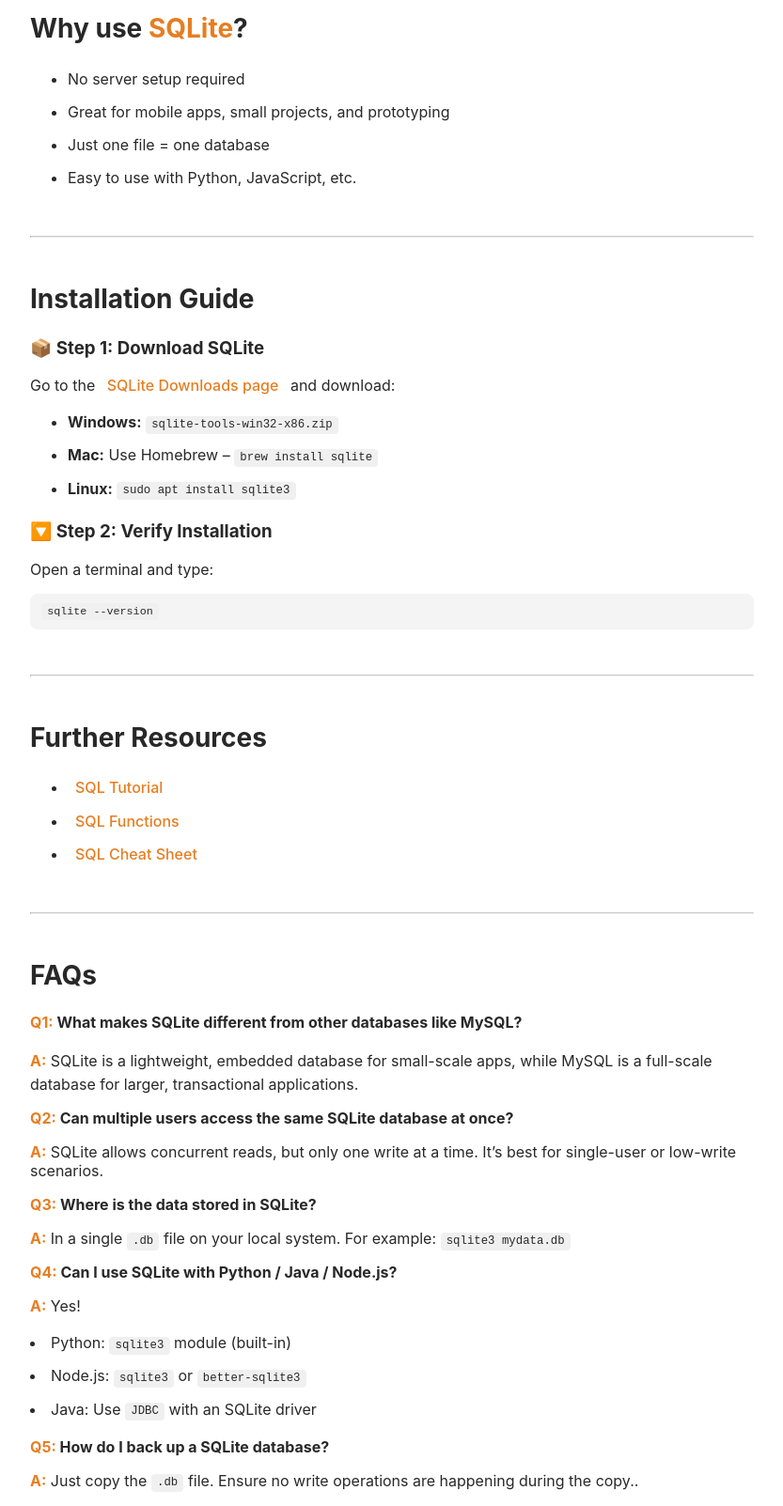
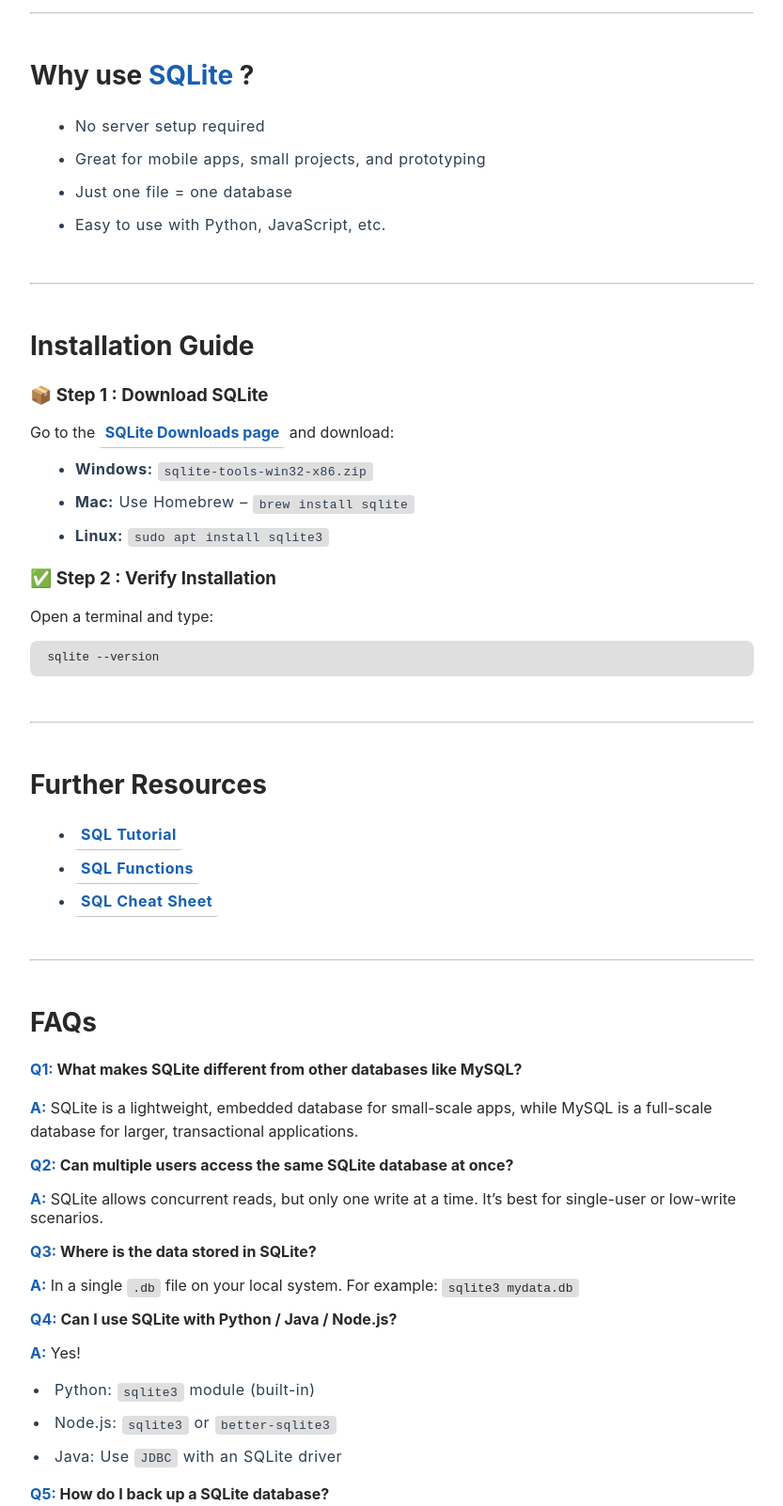
Before and after one commit to charvi-rajput/userguide, a plain HTML site: page index.html in a window 1280 px wide. Shown: the part 800-2403 px from the top of the page at 94% size, without its empty margins (223-1056 px from the left). Drawn offline with Linux system fonts and the light colour scheme.

Commit message:
final file

```diff
--- a/index.html
+++ b/index.html
@@ -9,18 +9,22 @@
 <body>
   <div class="wrapper">
     <h1>
+      <center>
       <span>Getting Started with </span>
-      <span style="color:#e67e22;">SQLite</span>
+      <span style="color:#185fb1;">SQLite</span>
+      </center>
     </h1>
+
+    <hr id="mainline">
 
     <h2 class="toc-header">Table of Contents</h2>
     <ul>
-      <li><a href="#what">What is SQLite?</a></li>
-      <li><a href="#why">Why Use SQLite?</a></li>
+      <li><a href="#what">What is SQLite ?</a></li>
+      <li><a href="#why">Why Use SQLite ?</a></li>
       <li><a href="#install">Installation Guide</a>
         <ul>
-          <li><a href="#step-1-download-sqlite">📦 Step 1: Download SQLite</a></li>
-          <li><a href="#step-2-verify-installation">🔽 Step 2: Verify Installation</a></li>
+          <li><a id="step1" href="#step-1-download-sqlite">📦 Step 1: Download SQLite</a></li>
+          <li><a id="step2" href="#step-2-verify-installation">✅ Step 2: Verify Installation</a></li>
         </ul>
       </li>
       <li><a href="#reso">Further Resources</a></li>
@@ -28,14 +32,14 @@
       <li><a href="#conclusion">Conclusion</a></li>
     </ul>
 
-    <hr id="mainline">
+    <hr>
 
-    <h2 id="what">What is <span style="color:#e67e22;">SQLite</span>?</h2>
+    <h2 id="what">What is <span style="color:#185fb1;">SQLite</span> ?</h2>
     <p style="line-height: 30px; word-spacing: 0.05rem;"><strong>SQLite</strong> is a lightweight, serverless, self-contained SQL database engine. Unlike other databases, it doesn’t require a separate server to run.</p>
 
     <hr>
 
-    <h2 id="why">Why use <span style="color:#e67e22;">SQLite</span>?</h2>
+    <h2 id="why">Why use <span style="color:#185fb1;">SQLite</span> ?</h2>
     <ul>
       <li>No server setup required</li>
       <li>Great for mobile apps, small projects, and prototyping</li>
@@ -46,7 +50,7 @@
     <hr>
 
     <h2 id="install">Installation Guide</h2>
-    <h3 id="step-1-download-sqlite">📦 Step 1: Download SQLite</h3>
+    <h3 id="step-1-download-sqlite">📦 Step 1 : Download SQLite</h3>
     <p>Go to the <a href="https://www.sqlite.org/download.html" target="_blank">SQLite Downloads page</a> and download:</p>
     <ul>
       <li><strong>Windows:</strong> <code>sqlite-tools-win32-x86.zip</code></li>
@@ -54,7 +58,7 @@
       <li><strong>Linux:</strong> <code>sudo apt install sqlite3</code></li>
     </ul>
 
-    <h3 id="step-2-verify-installation">🔽 Step 2: Verify Installation</h3>
+    <h3 id="step-2-verify-installation">✅ Step 2 : Verify Installation</h3>
     <p>Open a terminal and type:</p>
     <pre><code>sqlite --version</code></pre>
 
@@ -70,23 +74,23 @@
     <hr>
 
     <h2 id="faqs">FAQs</h2>
-    <p><b><span style="color:#e67e22;">Q1:</span> What makes SQLite different from other databases like MySQL?</b></p>
-    <p><span style="color:#e67e22; line-height: 30px; word-spacing: 0.05rem;"><b>A:</b></span> SQLite is a lightweight, embedded database for small-scale apps, while MySQL is a full-scale database for larger, transactional applications.</p>
+    <p><b><span style="color:#185fb1;">Q1:</span> What makes SQLite different from other databases like MySQL?</b></p>
+    <p><span style="color:#185fb1; line-height: 30px; word-spacing: 0.05rem;"><b>A:</b></span> SQLite is a lightweight, embedded database for small-scale apps, while MySQL is a full-scale database for larger, transactional applications.</p>
 
-    <p><b><span style="color:#e67e22;">Q2:</span> Can multiple users access the same SQLite database at once?</b></p>
-    <p><span style="color:#e67e22;"><b>A:</b></span> SQLite allows concurrent reads, but only one write at a time. It’s best for single-user or low-write scenarios.</p>
+    <p><b><span style="color:#185fb1;">Q2:</span> Can multiple users access the same SQLite database at once?</b></p>
+    <p><span style="color:#185fb1;"><b>A:</b></span> SQLite allows concurrent reads, but only one write at a time. It’s best for single-user or low-write scenarios.</p>
 
-    <p><b><span style="color:#e67e22;">Q3:</span> Where is the data stored in SQLite?</b></p>
-    <p><span style="color:#e67e22;"><b>A:</b></span> In a single <code>.db</code> file on your local system. For example: <code>sqlite3 mydata.db</code></p>
+    <p><b><span style="color:#185fb1;">Q3:</span> Where is the data stored in SQLite?</b></p>
+    <p><span style="color:#185fb1;"><b>A:</b></span> In a single <code>.db</code> file on your local system. For example: <code>sqlite3 mydata.db</code></p>
 
-    <p><b><span style="color:#e67e22;">Q4:</span> Can I use SQLite with Python / Java / Node.js?</b></p>
-    <p><span style="color:#e67e22;"><b>A:</b></span> Yes!
+    <p><b><span style="color:#185fb1;">Q4:</span> Can I use SQLite with Python / Java / Node.js?</b></p>
+    <p><span style="color:#185fb1;"><b>A:</b></span> Yes!
         <li>Python: <code>sqlite3</code> module (built-in)</li>
         <li>Node.js: <code>sqlite3</code> or <code>better-sqlite3</code></li>
         <li>Java: Use <code>JDBC</code> with an SQLite driver</li></p>
 
-    <p><b><span style="color:#e67e22;">Q5:</span> How do I back up a SQLite database?</b></p>
-    <p><span style="color:#e67e22;"><b>A:</b></span> Just copy the <code>.db</code> file. Ensure no write operations are happening during the copy..</p>
+    <p><b><span style="color:#185fb1;">Q5:</span> How do I back up a SQLite database?</b></p>
+    <p><span style="color:#185fb1;"><b>A:</b></span> Just copy the <code>.db</code> file. Ensure no write operations are happening during the copy..</p>
 
     <hr>
 
@@ -96,7 +100,7 @@
         <li>Try connecting SQLite with Python, JavaScript, or your favorite language </li>
         <li>Experiment with joins, indexes, and complex queries  </li>
         <li>Explore GUI tools like DB Browser for SQLite or DBeaver</li></p>
-    <p><b><span style="color:#e67e22; font-size: 18px;">Happy Querying! 👨🏽‍💻</span></b></p>
+    <p><b><span style="color:#185fb1; font-size: 16px;">Happy Querying! 👨🏽‍💻</span></b></p>
 
     <hr>
 
--- a/style.css
+++ b/style.css
@@ -1,5 +1,5 @@
 :root {
-    --accent: #e67e22;
+    --accent: #185fb1;
     --light-bg: #f9f9f9;
     --soft-border: #e0e0e0;
     --text-color: #2c3e50;
@@ -43,8 +43,15 @@
   }
 
   ul, li {
+    margin-left: 4px;
     margin-top: 0.5rem;
     line-height: 1.7;
+    list-style-type: disc;
+    color:#2c3e50;
+    word-spacing: 0.5px;
+    letter-spacing: 0.5px;
+    border-bottom: 2px;
+
   }
 
   ul ul {
@@ -52,28 +59,33 @@
   }
 
   a {
-    color: #e67e22;
-    font-weight: 550;
-    padding: 8px 8px;
+    color: #185fb1;
+    font-weight: bold;
+    padding: 6px 6px;
     text-decoration: none;
-    border-radius: 15px;
-    transition: transform 0.2s ease-in, box-shadow 0.2s ease-in;
+    border-radius: 3px;
+    border-bottom: 0.5px solid rgb(199, 194, 194);
   }
 
   a:hover {
-    transform: translateY(-3px);
-    box-shadow: 0 5px 10px #979595;
+    background-color: #ecf0f1;
+    color: rgb(41, 40, 40);
+    box-shadow: 0 3px 5px #979595;
+  }
+
+  #step1, #step2 {
+    border-bottom: none;
   }
 
   code {
-    background: #f0f0f0;
+    background: #e0dfdf;
     padding: 0.2em 0.5em;
     border-radius: 4px;
-    font-size: 0.95em;
+    font-size: 1em;
   }
 
   pre {
-    background: #f4f4f4;
+    background: #e0dfdf;
     padding: 1em;
     border-radius: 8px;
     overflow-x: auto;
@@ -83,7 +95,7 @@
 
   blockquote {
     border-left: 5px solid var(--accent);
-    background-color: #fcfcfc;
+    background-color: #e0dfdf;
     padding: 1rem;
     margin: 1.5rem 0;
     border-radius: 8px;
@@ -91,6 +103,7 @@
 
   .toc-header {
     padding: 12px 20px;
+    background: linear-gradient(to right, #ecf0f1, white);
     background-color: #ecf0f1;
     border-left: 5px solid var(--accent);
     border-radius: 6px;
@@ -114,9 +127,8 @@
   }
 
   #mainline {
-    border: none;
-    height: 2px;
-    background-color: #e67e22;
-    margin: 2rem 0;
+    border:none;
+    border: 0.5px solid #185fb1 ;
+    margin: 1.5rem 0;
     width: 100%;
   }
```
